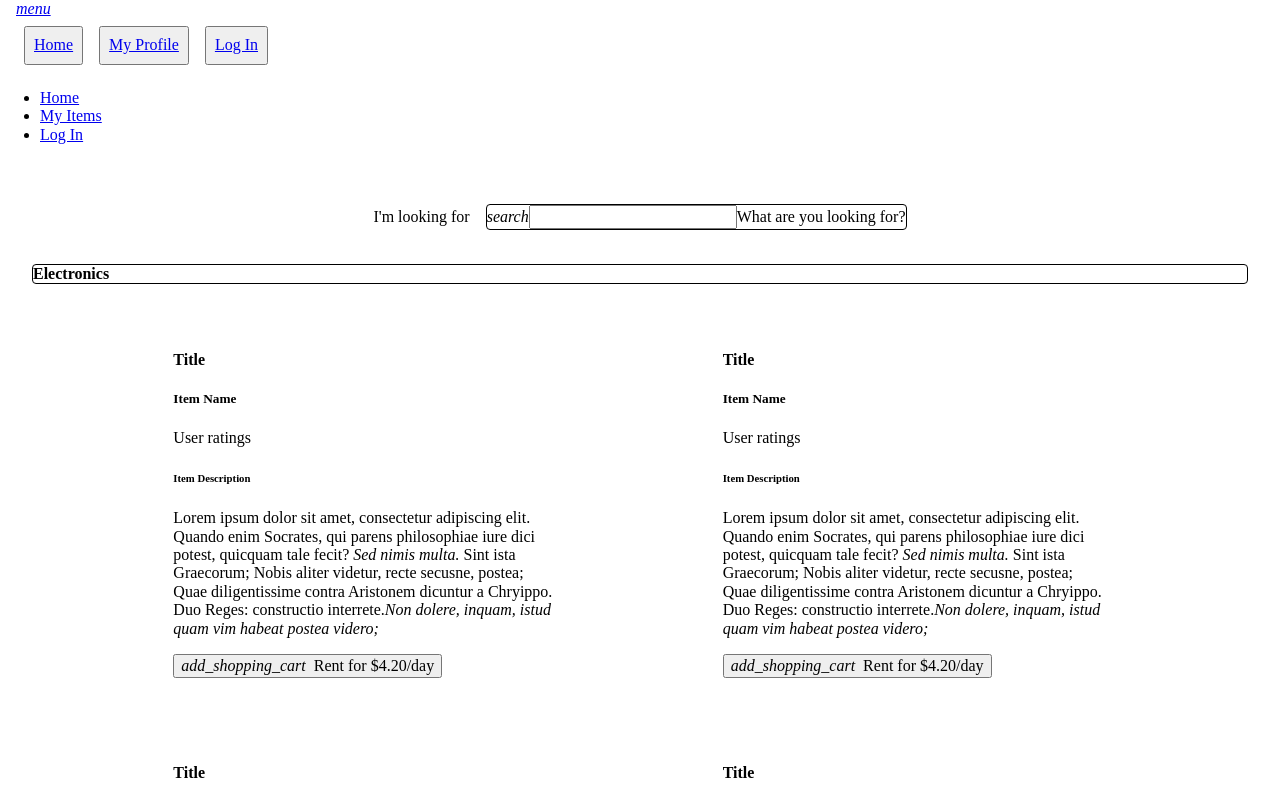
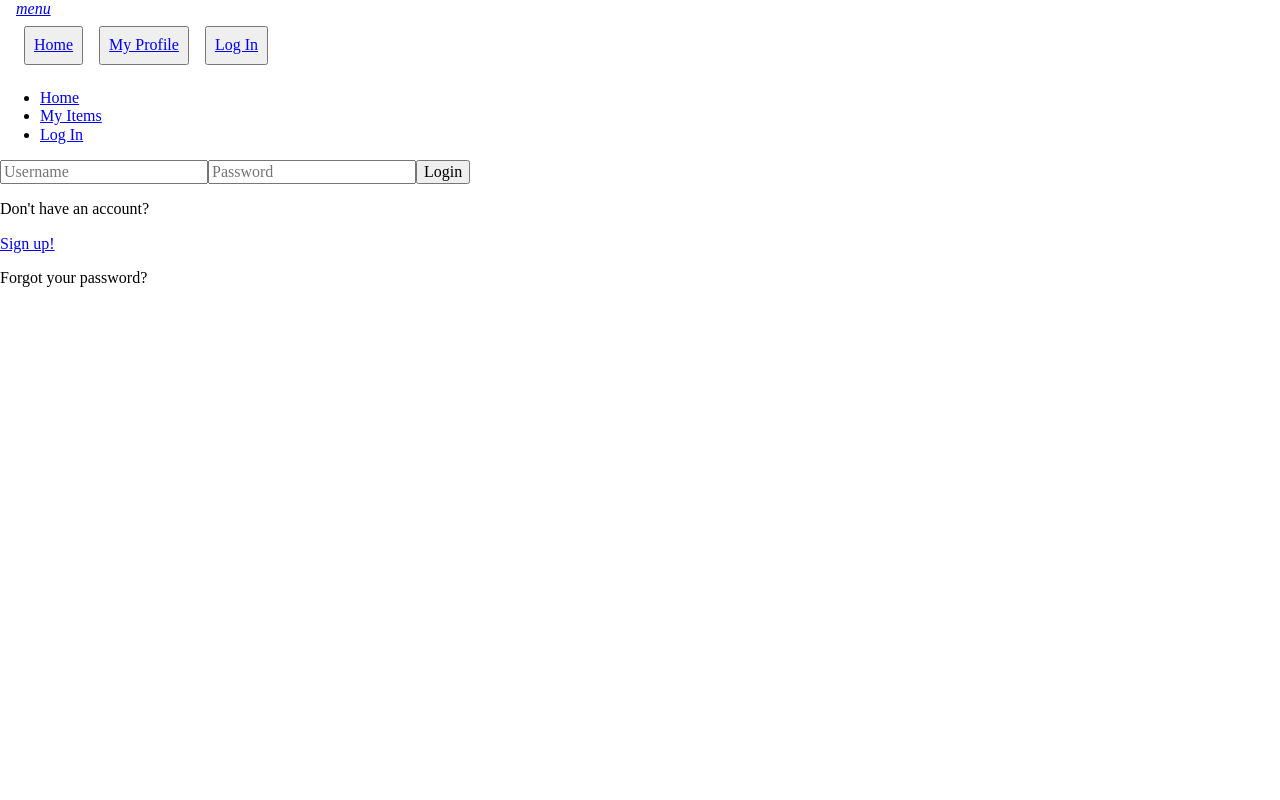
Before and after one commit to Use-My-Tech-Buildweek/front-end, a React (Create React App) app: page /login in a window 1280 px wide. Shown: the top 800 px of the page. Built offline with nearby package versions, Linux system fonts and the light colour scheme.

Commit message:
Merge remote-tracking branch 'origin/main' into addUser

```diff
--- a/src/App.js
+++ b/src/App.js
@@ -5,9 +5,9 @@ import "./App.css";
 import PrivateRoute from './components/PrivateRoute'
 import Login from "./components/Login";
 import SignupForm from "./components/SignupForm";
-import Welcome from "./components/Welcome"
-import MyItems from "./components/MyItems";
-import Items from './components/Items'
+import Welcome from "./components/Welcome";
+//import Items from './components/Items'
+import MyItems from './components/MyItems'
 import NewItem from "./components/NewItem";
 import Navbar from './components/Navbar'
 import Profile from './components/Profile'
@@ -28,7 +28,7 @@ function App() {
         <Navbar />
       </header>
       <main>
-        <Route path="/">
+        <Route exact path="/">
           <Welcome />
         </Route>
         <Switch>
```
